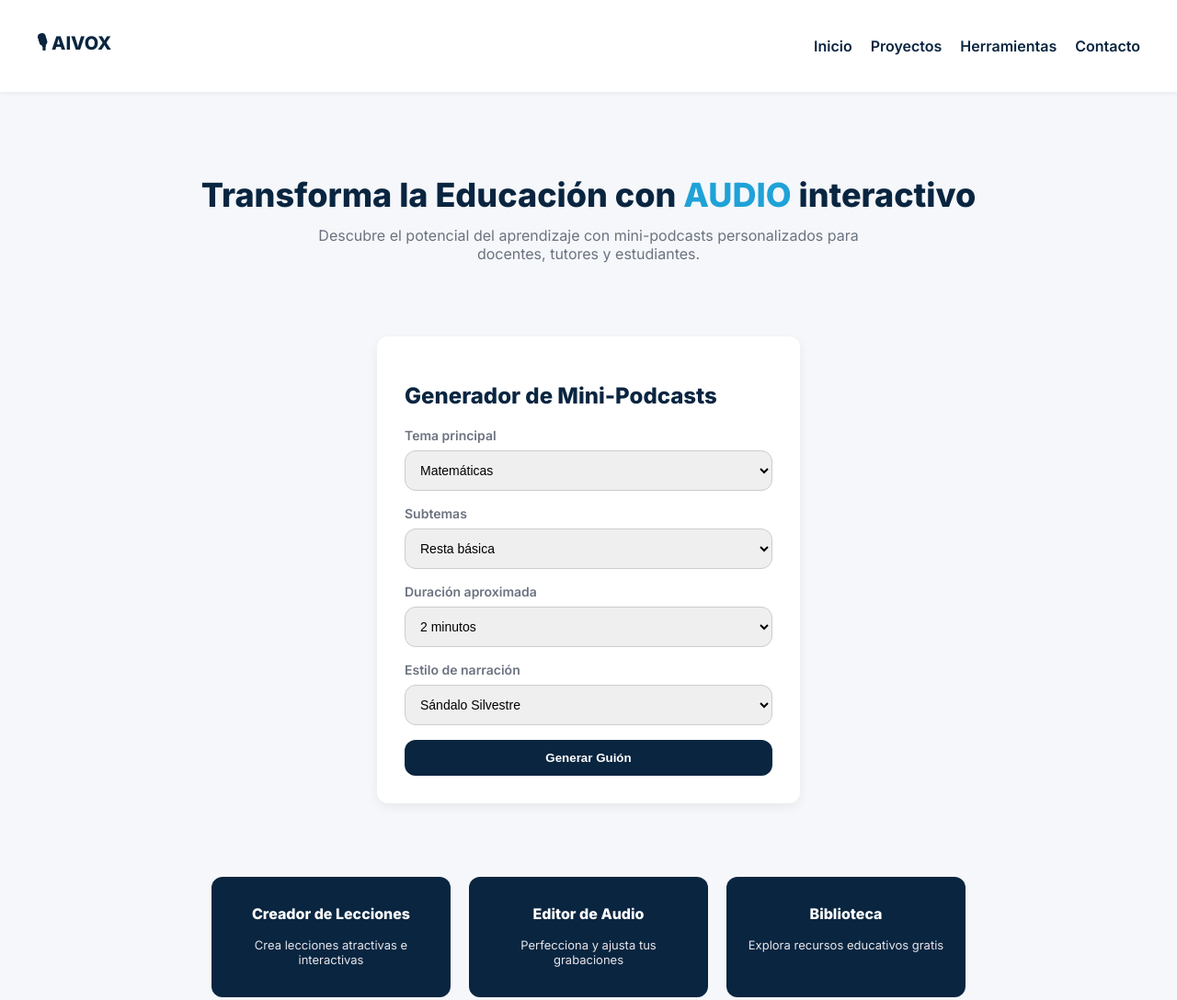
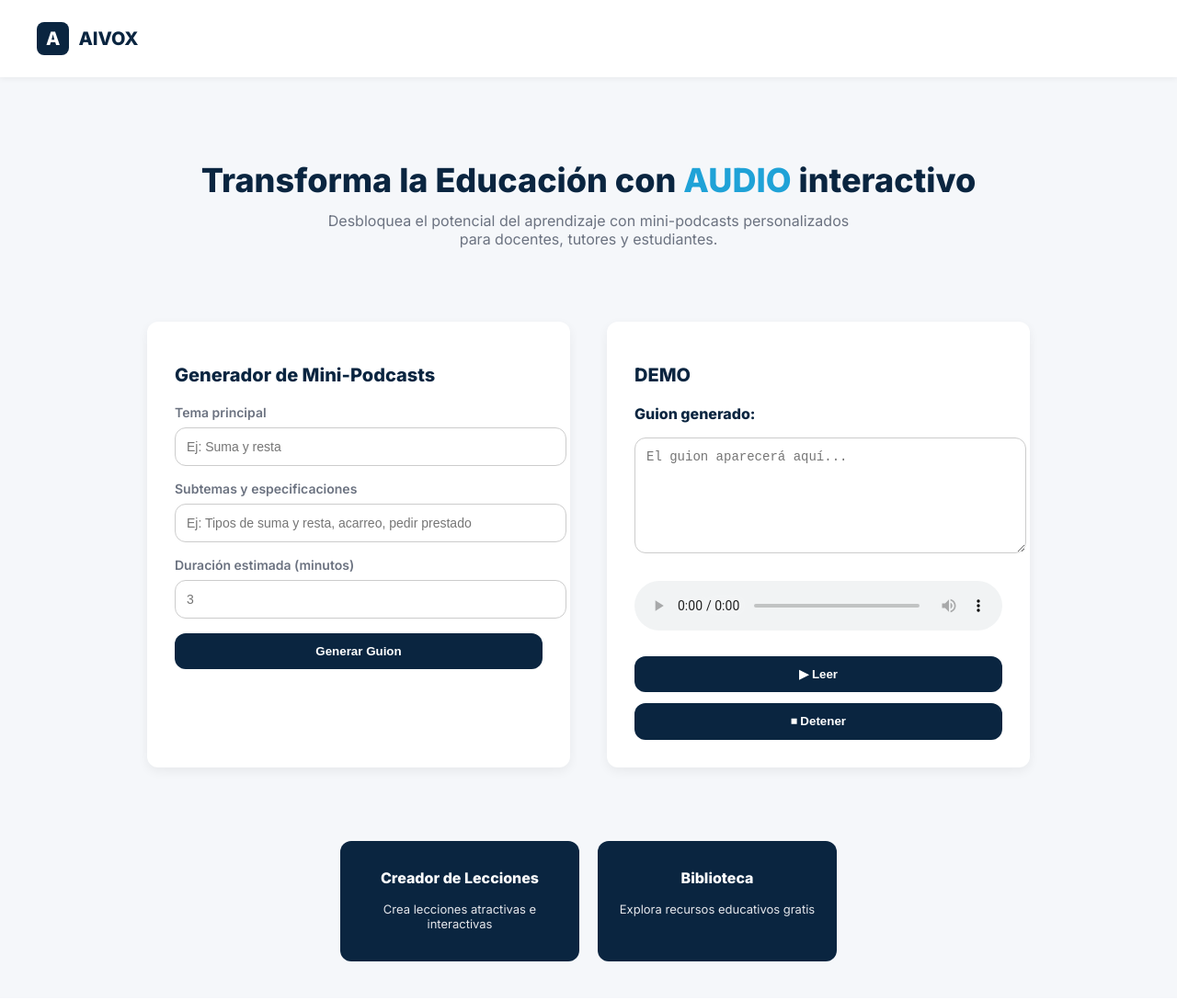
Before and after one commit to GEOKINE/HACK-4-EDU-, a plain HTML site: page eduv2/index.html in a window 1280 px wide. Shown: the top 1088 px of the page at 92% size. Drawn offline with nearby package versions, Linux system fonts and the light colour scheme.

Commit message:
Update index.html

```diff
--- a/eduv2/index.html
+++ b/eduv2/index.html
@@ -32,16 +32,24 @@
       font-weight: 800;
       font-size: 20px;
       color: var(--navy);
+      display: flex;
+      align-items: center;
+      gap: 10px;
     }
-    nav ul {
-      list-style: none;
-      display: flex;
-      gap: 20px;
+    .logo-icon {
+      background: var(--navy);
+      color: var(--white);
+      padding: 6px 10px;
+      border-radius: 8px;
     }
-    nav ul li a {
-      text-decoration: none;
-      color: var(--navy);
+    .cta-button {
+      background: var(--navy);
+      color: var(--white);
+      padding: 10px 18px;
+      border: none;
+      border-radius: var(--radius);
       font-weight: 600;
+      cursor: pointer;
     }
     .hero {
       text-align: center;
@@ -76,6 +84,11 @@
       max-width: 400px;
       flex: 1;
     }
+    .card h2 {
+      font-size: 20px;
+      margin-bottom: 20px;
+      color: var(--navy);
+    }
     label {
       display: block;
       margin-bottom: 8px;
@@ -83,7 +96,7 @@
       font-size: 14px;
       color: var(--gray);
     }
-    select, input, textarea {
+    input, textarea, select {
       width: 100%;
       padding: 12px;
       margin-bottom: 16px;
@@ -104,10 +117,22 @@
       font-weight: 600;
       cursor: pointer;
       width: 100%;
-      transition: background 0.2s ease;
+      transition: background 0.2s ease, transform 0.1s ease;
     }
     button:hover {
       background: var(--blue);
+    }
+    button:active {
+      background: var(--blue);
+      transform: scale(0.97);
+      box-shadow: inset 0 2px 4px rgba(0,0,0,0.1);
+    }
+    .acciones {
+      display: flex;
+      flex-wrap: wrap;
+      gap: 12px;
+      justify-content: center;
+      margin-top: 24px;
     }
     .tools {
       display: flex;
@@ -168,67 +193,43 @@
   </style>
 </head>
 <body>
+
   <header>
-    <div class="logo">🎙 AIVOX</div>
-    <nav>
-      <ul>
-        <li><a href="#">Inicio</a></li>
-        <li><a href="#">Proyectos</a></li>
-        <li><a href="#">Herramientas</a></li>
-        <li><a href="#">Contacto</a></li>
-      </ul>
-    </nav>
+    <div class="logo">
+      <div class="logo-icon">A</div>
+      AIVOX
+    </div>
+
   </header>
 
   <section class="hero">
     <h1>Transforma la Educación con <span>AUDIO</span> interactivo</h1>
-    <p>Descubre el potencial del aprendizaje con mini-podcasts personalizados para docentes, tutores y estudiantes.</p>
+    <p>Desbloquea el potencial del aprendizaje con mini-podcasts personalizados para docentes, tutores y estudiantes.</p>
   </section>
+
   <section class="section">
     <div class="card">
       <h2>Generador de Mini-Podcasts</h2>
-      <label for="tema">Tema principal</label>
-      <select id="tema">
-        <option>Matemáticas</option>
-        <option>Ciencias</option>
-        <option>Historia</option>
-        <option>Lenguaje</option>
-      </select>
-
-      <label for="subtema">Subtemas</label>
-      <select id="subtema">
-        <option>Resta básica</option>
-        <option>Fracciones</option>
-        <option>Multiplicación</option>
-        <option>División</option>
-      </select>
-
-      <label for="duracion">Duración aproximada</label>
-      <select id="duracion">
-        <option>2 minutos</option>
-        <option>3 minutos</option>
-        <option>5 minutos</option>
-      </select>
-
-      <label for="estilo">Estilo de narración</label>
-      <select id="estilo">
-        <option>Sándalo Silvestre</option>
-        <option>Cópico Aurora Boreal</option>
-        <option>Clásico Académico</option>
-      </select>
-
-      <button onclick="document.getElementById('guion').style.display='block'">Generar Guión</button>
+      <label>Tema principal</label>
+      <input type="text" id="tema" placeholder="Ej: Suma y resta" />
+      <label>Subtemas y especificaciones</label>
+      <input type="text" id="subtemas" placeholder="Ej: Tipos de suma y resta, acarreo, pedir prestado" />
+      <label>Duración estimada (minutos)</label>
+      <input type="number" id="duracion" placeholder="3" />
+      <button onclick="generarGuion()">Generar Guion</button>
     </div>
 
-    <div class="card" id="guion" style="display:none;">
+    <div class="card">
       <h2>DEMO</h2>
-      <p><strong>Guión generado:</strong> Explorando la resta</p>
-      <p>¿Sabías que la resta es una de las operaciones básicas en matemáticas? Hoy exploraremos cómo funciona y por qué es tan útil en la vida diaria. Imagina que tienes 5 manzanas y decides regalar 2. ¿Cuántas te quedan? ¡Exacto! 3 manzanas. Así de simple es la resta.</p>
-      <p><em>Estilo de narración: Sándalo Silvestre, Cópico Aurora Boreal</em></p>
-      <audio controls style="width:100%; margin-top:10px;">
-        <source src="#" type="audio/mpeg">
-        Tu navegador no soporta audio.
-      </audio>
+      <p><strong>Guion generado:</strong></p>
+      <textarea id="resultado" rows="6" placeholder="El guion aparecerá aquí..." readonly></textarea>
+      <audio id="audioPlayer" controls style="width:100%; margin-top:10px;"></audio>
+
+      <div class="acciones">
+        <button onclick="toggleLectura()">▶ Leer</button>
+        <button onclick="detenerLectura()">⏹ Detener</button>
+
+      </div>
     </div>
   </section>
 
@@ -237,34 +238,52 @@
       <h3>Creador de Lecciones</h3>
       <p>Crea lecciones atractivas e interactivas</p>
     </div>
-    <div class="tool">
-      <h3>Editor de Audio</h3>
-      <p>Perfecciona y ajusta tus grabaciones</p>
-    </div>
+
     <div class="tool">
       <h3>Biblioteca</h3>
       <p>Explora recursos educativos gratis</p>
     </div>
   </section>
 
-  <section class="testimonial">
-    <h4>Mario Santiago – Escuela Futuro Brillante</h4>
-    <p>“La herramienta ha revolucionado la forma en que mis estudiantes aprenden. ¡Es increíble!”</p>
-  </section>
-  <section class="testimonial">
-    <h4>Javier Mendoza – Academia Sahi</h4>
-    <p>“Nunca había visto a mis alumnos tan comprometidos con el aprendizaje.”</p>
-  </section>
-  <section class="testimonial">
-    <h4>Laura Ruiz – Instituto San Alfa</h4>
-    <p>“Los mini-podcasts han hecho que el contenido sea más accesible y entretenido.”</p>
-  </section>
 
   <section class="final-cta">
     <h2>¿Listo para Revolucionar tu Enseñanza?</h2>
-    <p>Inscríbete ahora y transforma tu forma de enseñar con AIVOX</p>
-    <button class="cta-button">¡Empieza ahora y transforma!</button>
+     <footer style="text-align:center; padding:40px 20px; background:var(--white); font-size:14px; color:var(--gray);">
+    © 2025 AIVOX — Diseñado con precisión y alma digital
+  </footer>
+
   </section>
 
+
+  <section class="section">
+    <div class="card" id="modalGuardar" style="display:none; max-width:600px;">
+      <h3>Guardar Podcast</h3>
+      <form id="formGuardar">
+        <label>Nombre del autor:</label>
+        <input type="text" id="autor" required>
+
+        <label>Tema:</label>
+        <input type="text" id="temaPodcast" required>
+
+        <label>Categoría:</label>
+        <select id="categoria" required>
+          <option value="Educativo">Educativo</option>
+          <option value="Entretenimiento">Entretenimiento</option>
+          <option value="Noticias">Noticias</option>
+          <option value="Tecnología">Tecnología</option>
+          <option value="Otro">Otro</option>
+        </select>
+
+        <div style="display:flex; gap:10px; margin-top:20px;">
+          <button type="submit">Guardar</button>
+          <button type="button" onclick="cerrarModal()">Cancelar</button>
+        </div>
+      </form>
+    </div>
+  </section>
+
+  <script src="js/script.js"></script>
+  <script src="js/audigen.js"></script>
+  <script src="https://cdnjs.cloudflare.com/ajax/libs/jspdf/2.5.1/jspdf.umd.min.js"></script>
 </body>
 </html>
```
